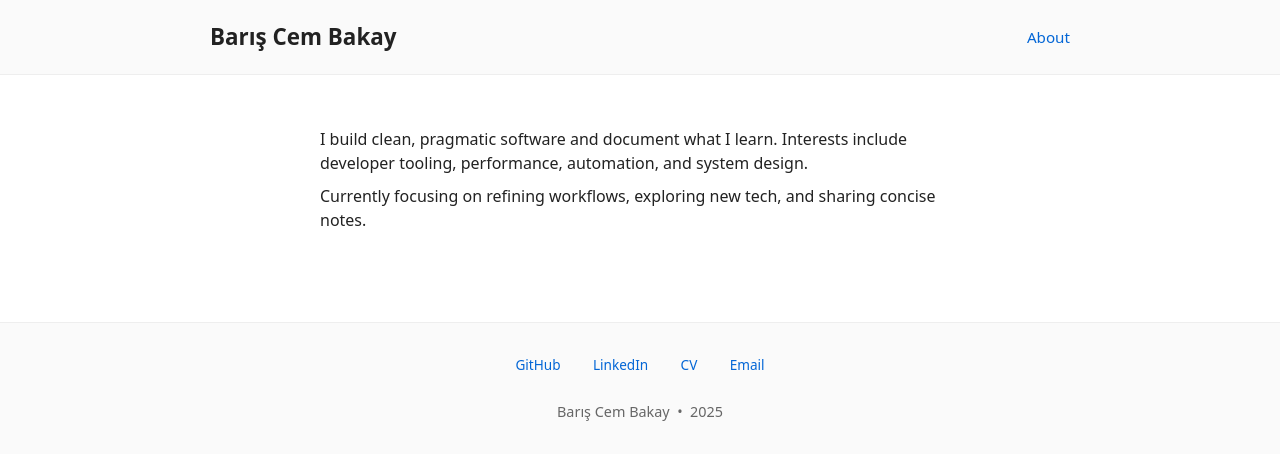
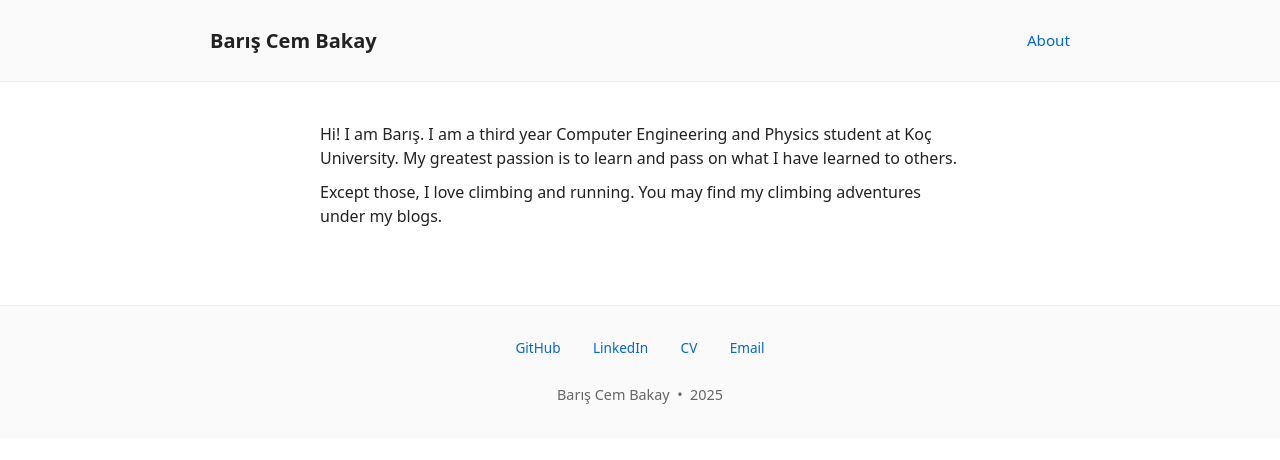
Before and after one commit to Bariscembakay/bariscembakay.github.io, a Jekyll site: the page built from about.markdown, in a window 1280 px wide. Shown: the top 460 px of the page. Built offline with Jekyll 4.4.1, drawn with Linux system fonts in a browser that asks for light colours.

Commit message:
basic empty layout

```diff
--- a/about.markdown
+++ b/about.markdown
@@ -3,6 +3,8 @@ layout: page
 permalink: /about/
 ---
 <div class="about-intro">
-	<p>I build clean, pragmatic software and document what I learn. Interests include developer tooling, performance, automation, and system design.</p>
-	<p>Currently focusing on refining workflows, exploring new tech, and sharing concise notes.</p>
+	<p>Hi! I am Barış. I am a third year Computer Engineering and Physics student at Koç University. My greatest passion is to learn and pass on what I have learned to others.
+    </p>
+    <n></n>
+    <p>Except those, I love climbing and running. You may find my climbing adventures under my blogs.</p>
 </div>
--- a/assets/css/style.css
+++ b/assets/css/style.css
@@ -2,10 +2,10 @@ body{font-family:system-ui,-apple-system,Segoe UI,Roboto,sans-serif;margin:0;col
 .wrapper{max-width:860px;margin:0 auto;padding:1.25rem 1.5rem}
 .site-header{border-bottom:1px solid #eee;background:#fafafa}
 .header-flex{display:flex;align-items:center;justify-content:space-between}
-.site-title{margin:0;font-size:1.4rem}
-.site-title a{text-decoration:none;color:#222}
-.site-nav a{margin-left:1rem;text-decoration:none;color:#0366d6;font-size:.95rem}
-.site-main{padding:2rem 0}
+.site-title{margin:0;font-size:1.25rem;display:flex;align-items:center}
+.site-title a{text-decoration:none;color:#222;display:inline-block;padding:.35rem 0}
+.site-nav a{margin-left:1rem;text-decoration:none;color:#0366d6;font-size:.95rem;display:inline-block;padding:.35rem 0;vertical-align:middle}
+.site-main{padding:1.25rem 0}
 .intro ul{margin:0 0 1rem 1.1rem}
 .site-footer{border-top:1px solid #eee;padding:2rem 0;margin-top:3rem;text-align:center;font-size:.85rem;background:#fafafa}
 .site-footer .links a{margin:0 .9rem;text-decoration:none;color:#0366d6}
```
